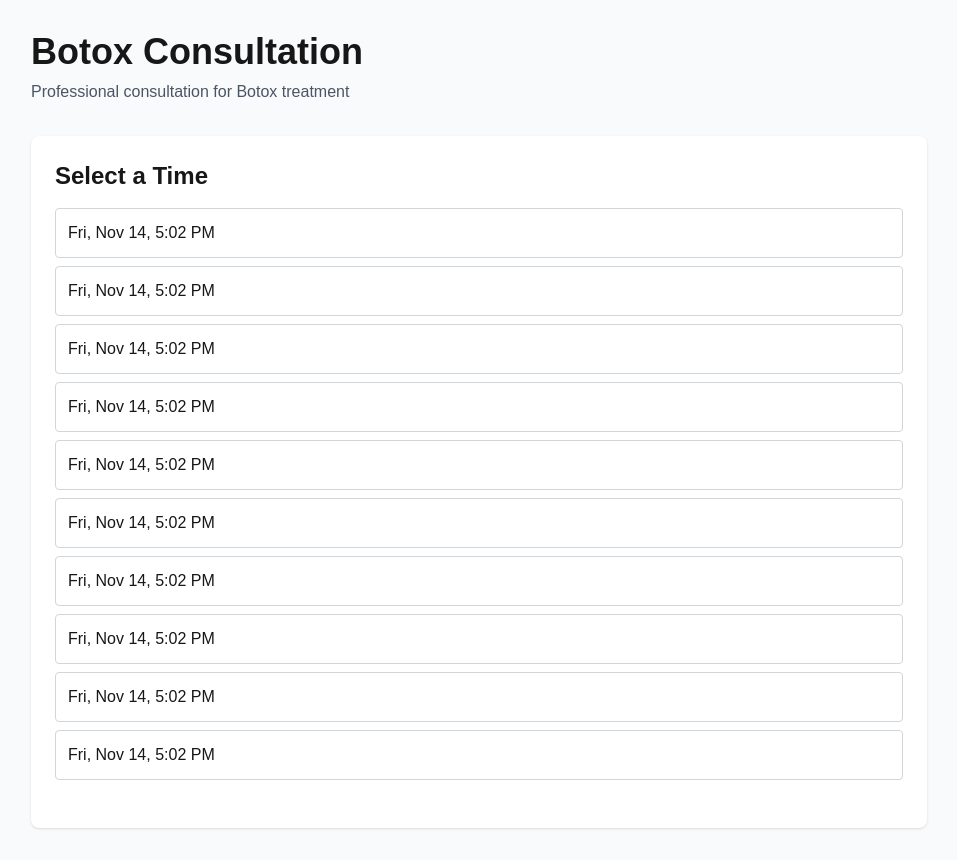
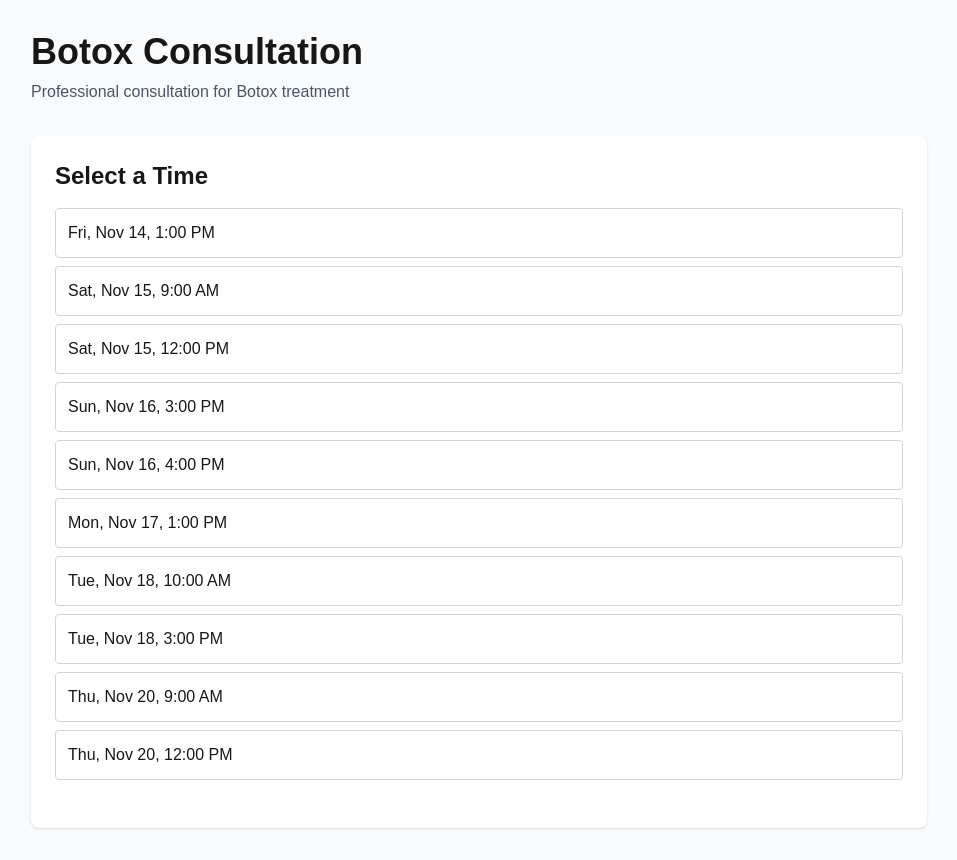
Before and after one commit to 64bit-polygon/booking-app, a Next.js app: page /booking/botox in a window 1280 px wide. Shown: the whole page, without its empty margins (161-1118 px from the left). Built offline with nearby package versions, Linux system fonts and the light colour scheme.

Commit message:
set correct variable

```diff
--- a/src/app/booking/[serviceId]/TimeslotPicker.tsx
+++ b/src/app/booking/[serviceId]/TimeslotPicker.tsx
@@ -17,7 +17,7 @@
 const formatTime = (isoString?: string) => {
   if (!isoString) return '';
 
-  return   new Date(Date.now()).toLocaleString('en-US', {
+  return   new Date(isoString).toLocaleString('en-US', {
     weekday: 'short',
     month: 'short',
     day: 'numeric',
```
